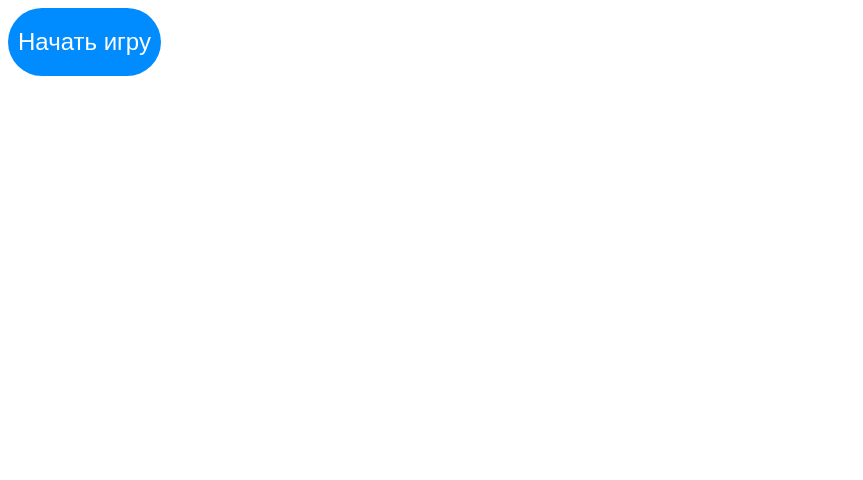
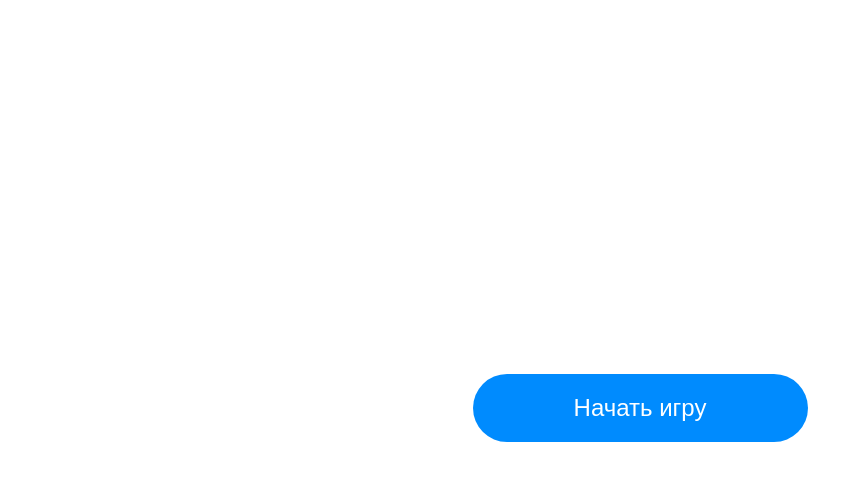
Before and after one commit to milkyaz/vue-memo-word, a Vue app in the folder memo-proj/: page / in a window 1280 px wide. Shown: the top 480 px of the page, without its empty margins (0-863 px from the left). Built offline with nearby package versions, Linux system fonts and the light colour scheme.

Commit message:
2-button: update styles

```diff
--- a/memo-proj/src/App.vue
+++ b/memo-proj/src/App.vue
@@ -3,5 +3,14 @@ import BaseButton from "./components/BaseButton.vue";
 </script>
 
 <template>
-  <BaseButton>Начать игру</BaseButton>
+  <main class="main">
+    <BaseButton>Начать игру</BaseButton>
+  </main>
 </template>
+<style scoped>
+.main {
+  display: grid;
+  place-items: center;
+  min-height: 100vh;
+}
+</style>
--- a/memo-proj/src/components/BaseButton.vue
+++ b/memo-proj/src/components/BaseButton.vue
@@ -8,11 +8,13 @@
 
 <style scoped>
 .cs-button {
+  width: 335px;
   background: var(--button-primary);
   color: var(--button-default-text);
   border-radius: 100px;
   padding: 16px 10px 16px 10px;
   border: none;
+  cursor: pointer;
 }
 
 .cs-button__text {
```
